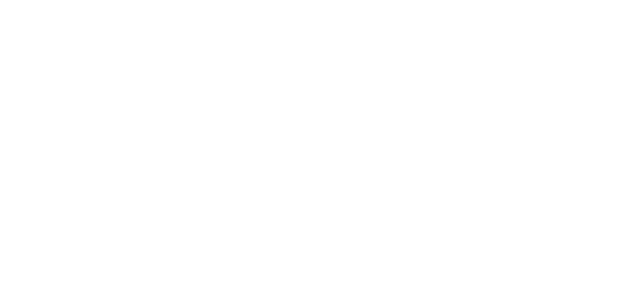
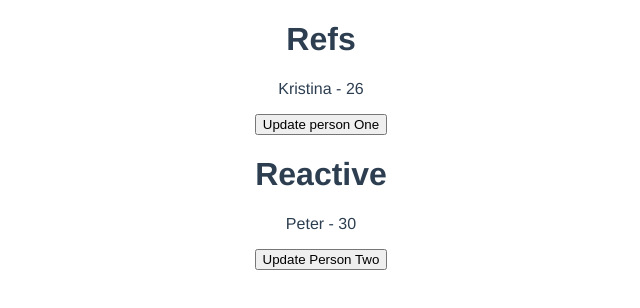
Before and after one commit to ort01/composition-api-blog, a Vue app: page /rvsr in a window 1280 px wide. Before the commit this address had no page. Shown: the top 308 px of the page, without its empty margins (319-959 px from the left). Built offline with nearby package versions, Linux system fonts and the light colour scheme.

Commit message:
refs vs reactive

```diff
--- a/src/router/index.js
+++ b/src/router/index.js
@@ -1,5 +1,6 @@
 import { createRouter, createWebHistory } from 'vue-router'
 import HomeView from '../views/HomeView.vue'
+import RefsVSReactive from '../views/RefsVSReactive.vue'
 
 const routes = [
   {
@@ -7,6 +8,11 @@
     name: 'home',
     component: HomeView
   },
+  {
+    path: '/rvsr',
+    name: 'RefsVSReactive',
+    component: RefsVSReactive
+  }
 ]
 
 const router = createRouter({
--- /dev/null
+++ b/src/views/RefsVSReactive.vue
@@ -0,0 +1,43 @@
+<template>
+  <div class="refs">
+    <h1>Refs</h1>
+    <p>{{ personOne.name }} - {{ personOne.age }}</p>
+    <button @click="updatePersonOne">Update person One</button>
+  </div>
+  <div class="reactive">
+    <h1>Reactive</h1>
+    <p>{{ personTwo.name }} - {{ personTwo.age }}</p>
+    <button @click="updatePersonTwo">Update Person Two</button>
+  </div>
+</template>
+
+  <script>
+import { ref, reactive } from "@vue/reactivity";
+
+export default {
+  name: "RefsVSReactive",
+  setup() {
+    const personOne = ref({ name: "Kristina", age: 26 }); //REFS
+    const personTwo = reactive({ name: "Peter", age: 30 }); //REACTIVE
+
+    const nameOne = ref("Mario");
+    const nameTwo = reactive("Ezio"); //primitive values cannot be made reactive (string, number, boolean)
+
+    const updatePersonOne = () => {
+      personOne.value.age = 27;
+      // personOne is a ref; we take the value of the REF which is an object (whatever is between () is the value of that ref), and we get acces to its property (age) and its value
+    };
+
+    const updatePersonTwo = () => {
+      personTwo.age = 27;
+      // we dont need to access he value property
+    };
+
+    return { personOne, updatePersonOne, personTwo, updatePersonTwo };
+  },
+};
+</script>
+
+
+  <style>
+</style>
```
